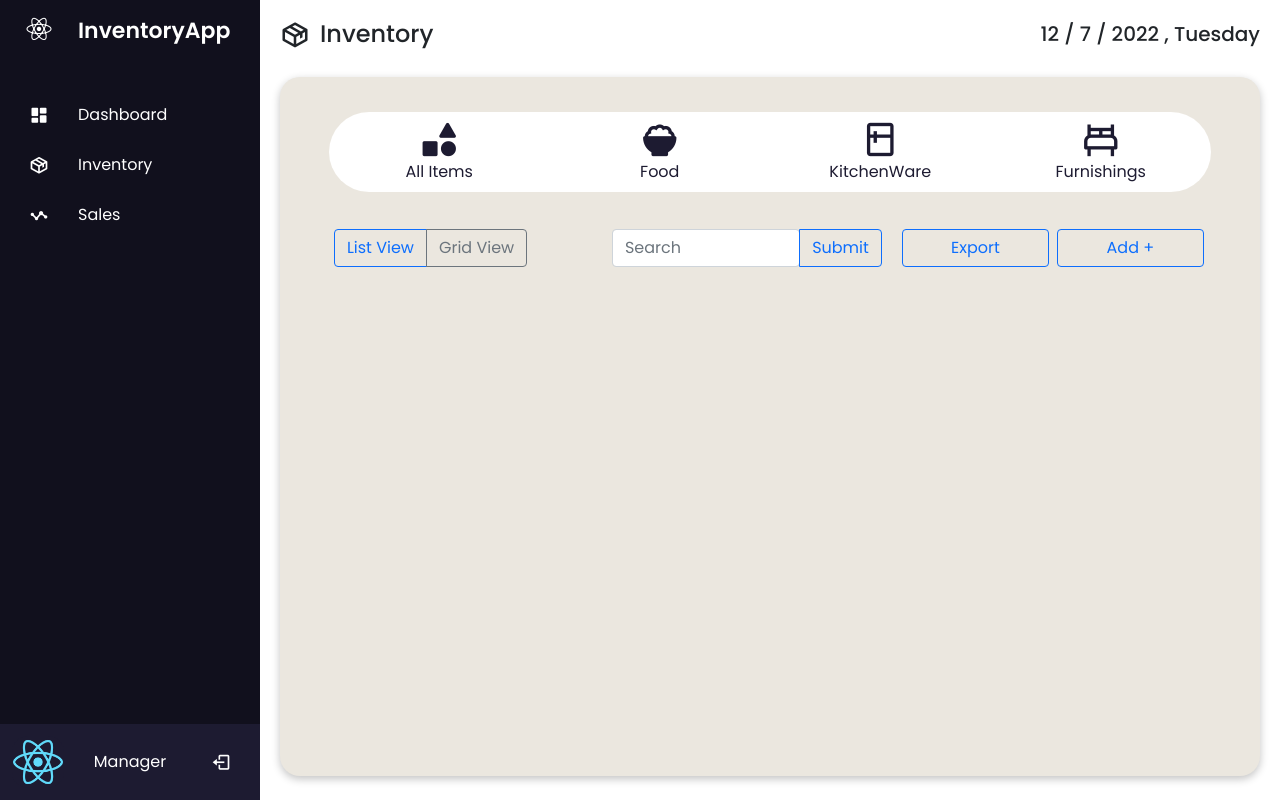
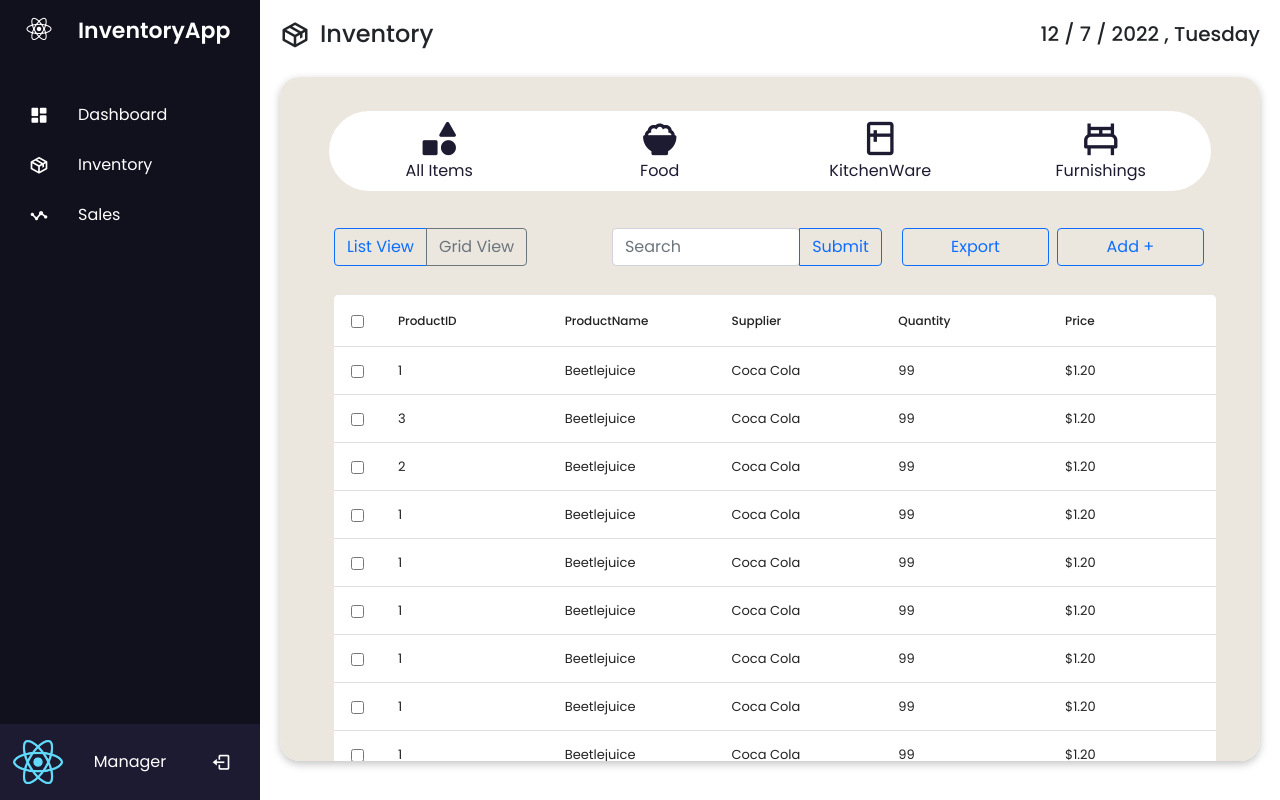
Before and after one commit to kendricktty/simplylogs, a React (Create React App) app in the folder inventoryapp-frontend/: page /inventory in a window 1280 px wide. Built offline with nearby package versions, Linux system fonts and the light colour scheme.

Commit message:
added table to inventory

```diff
--- a/inventoryapp-frontend/package.json
+++ b/inventoryapp-frontend/package.json
@@ -3,12 +3,15 @@
   "version": "0.1.0",
   "private": true,
   "dependencies": {
+    "@material-ui/core": "^4.12.4",
+    "@material-ui/icons": "^4.11.3",
     "@testing-library/jest-dom": "^5.16.4",
     "@testing-library/react": "^13.2.0",
     "@testing-library/user-event": "^13.5.0",
     "bootstrap": "^5.1.3",
     "react": "^18.1.0",
     "react-bootstrap": "^2.4.0",
+    "react-data-table-component": "^7.5.2",
     "react-dom": "^18.1.0",
     "react-router-dom": "^6.3.0",
     "react-scripts": "5.0.1",
--- a/inventoryapp-frontend/public/index.html
+++ b/inventoryapp-frontend/public/index.html
@@ -27,7 +27,10 @@
     -->
     <!-- Boxicons CDN link -->
     <link href='https://unpkg.com/boxicons@2.1.2/css/boxicons.min.css' rel='stylesheet'>
+    <!-- google fontlink -->
     <link rel="stylesheet" href="https://fonts.googleapis.com/css2?family=Material+Symbols+Outlined:opsz,wght,FILL,GRAD@48,400,0,0" />
+    <!-- font awesome link -->
+    <link rel="stylesheet" href="https://cdnjs.cloudflare.com/ajax/libs/font-awesome/6.1.1/css/all.min.css">
     <title>React App</title>
   </head>
   <body>
--- /dev/null
+++ b/inventoryapp-frontend/src/components/InventoryTable.js
@@ -0,0 +1,134 @@
+import React from 'react'
+import DataTable from 'react-data-table-component';
+import CustomMaterialPagination from '../materialui/CustomMaterialPagination';
+
+/*
+https://react-data-table-component.netlify.app/?path=/docs/api-columns--page -- link to
+  table  api
+*/
+// A super simple expandable component.
+const ExpandedComponent = ({ data }) => <pre>{JSON.stringify(data, null, 2)}</pre>;
+
+//
+const columns = [
+    {
+        name: 'ProductID',
+        selector: row => row.productId,
+        sortable: true,
+		sortField: 'title'
+    },
+    {
+        name: 'ProductName',
+        selector: row => row.productName,
+        sortable: true,
+		sortField: 'title'
+    },
+    {
+        name: 'Supplier',
+        selector: row => row.supplier,
+        sortable: true,
+		sortField: 'title'
+    },
+    {
+        name: 'Quantity',
+        selector: row => row.quatity,
+        sortable: true,
+		sortField: 'title'
+    },
+    {
+        name: 'Price',
+        selector: row => row.price,
+        sortable: true,
+		sortField: 'title'
+    },
+];
+
+//test data ultimate we will have to pull data from backend to add to this
+
+const data = [
+    {
+        productId: 1,
+        productName: 'Beetlejuice',
+        supplier: 'Coca Cola',
+        quatity: 99,
+        price: "$1.20"
+    },
+    {
+        productId: 3,
+        productName: 'Beetlejuice',
+        supplier: 'Coca Cola',
+        quatity: 99,
+        price: "$1.20"
+    },
+    {
+        productId: 2,
+        productName: 'Beetlejuice',
+        supplier: 'Coca Cola',
+        quatity: 99,
+        price: "$1.20"
+    },
+    {
+        productId: 1,
+        productName: 'Beetlejuice',
+        supplier: 'Coca Cola',
+        quatity: 99,
+        price: "$1.20"
+    },
+    {
+        productId: 1,
+        productName: 'Beetlejuice',
+        supplier: 'Coca Cola',
+        quatity: 99,
+        price: "$1.20"
+    },
+    {
+        productId: 1,
+        productName: 'Beetlejuice',
+        supplier: 'Coca Cola',
+        quatity: 99,
+        price: "$1.20"
+    },
+    {
+        productId: 1,
+        productName: 'Beetlejuice',
+        supplier: 'Coca Cola',
+        quatity: 99,
+        price: "$1.20"
+    },
+    {
+        productId: 1,
+        productName: 'Beetlejuice',
+        supplier: 'Coca Cola',
+        quatity: 99,
+        price: "$1.20"
+    },
+    {
+        productId: 1,
+        productName: 'Beetlejuice',
+        supplier: 'Coca Cola',
+        quatity: 99,
+        price: "$1.20"
+    },
+    {
+        productId: 1,
+        productName: 'Beetlejuice',
+        supplier: 'Coca Cola',
+        quatity: 99,
+        price: "$1.20"
+    }
+
+]
+
+export default function InventoryTable() {
+    return (
+        <DataTable
+            className="dataTable"
+            columns={columns}
+            data={data}
+            selectableRows
+            //adding pagination to the table
+            pagination
+            paginationComponent={CustomMaterialPagination}
+        />
+    );
+};
--- a/inventoryapp-frontend/src/components/SideNav.js
+++ b/inventoryapp-frontend/src/components/SideNav.js
@@ -36,7 +36,7 @@ export default function SideNav() {
                             <div className="name_job">
                                 <div className="name">Manager</div>
                             </div>
-                        <i class='bx bx-log-out' id="log_out"></i>
+                        <a href="/"><i class='bx bx-log-out' id="log_out"></i></a>
                     </div>
                 </li>
             </ul>
--- a/inventoryapp-frontend/src/index.css
+++ b/inventoryapp-frontend/src/index.css
@@ -287,12 +287,13 @@
 
 .inventoryDisplay {
   width: 100%;
-  height: 92%;
+  height: 90%;
   border-radius: 20px;
   background-color: #ebe7df;
   box-shadow: rgba(0, 0, 0, 0.24) 0px 3px 8px;
   margin-top: 20px;
   position: relative;
+  overflow: auto;
 }
 
 .inventoryHeaderLogo {
@@ -359,3 +360,14 @@ InventoryNav--catergoryBtn:hover {
   white-space: normal;
   word-wrap: break-word;
 }
+
+/* inventory Table */
+
+.inventoryTable {
+  position: relative;
+  width: 90%;
+  left: 5.5%;
+  top: 10%;
+  background-color: #fff;
+  border-radius: 5px;
+}
--- /dev/null
+++ b/inventoryapp-frontend/src/materialui/CustomMaterialPagination.js
@@ -0,0 +1,72 @@
+import React from 'react';
+import TablePagination from '@material-ui/core/TablePagination'
+import IconButton from '@material-ui/core/IconButton';
+import FirstPageIcon from '@material-ui/icons/FirstPage';
+import KeyboardArrowLeft from '@material-ui/icons/KeyboardArrowLeft';
+import KeyboardArrowRight from '@material-ui/icons/KeyboardArrowRight';
+import LastPageIcon from '@material-ui/icons/LastPage';
+
+
+
+function TablePaginationActions({ count, page, rowsPerPage, onChangePage }) {
+    const handleFirstPageButtonClick = () => {
+        onChangePage(1);
+    };
+
+    function getNumberOfPages(count, rowsPerPage) {
+        return count / rowsPerPage
+    }
+
+    // RDT uses page index starting at 1, MUI starts at 0
+    // i.e. page prop will be off by one here
+    const handleBackButtonClick = () => {
+        onChangePage(page);
+    };
+
+    const handleNextButtonClick = () => {
+        onChangePage(page + 2);
+    };
+
+    const handleLastPageButtonClick = () => {
+        onChangePage(getNumberOfPages(count, rowsPerPage));
+    };
+
+    return (
+        <>
+            <IconButton onClick={handleFirstPageButtonClick} disabled={page === 0} aria-label="first page">
+                <FirstPageIcon />
+            </IconButton>
+            <IconButton onClick={handleBackButtonClick} disabled={page === 0} aria-label="previous page">
+                <KeyboardArrowLeft />
+            </IconButton>
+            <IconButton
+                onClick={handleNextButtonClick}
+                disabled={page >= getNumberOfPages(count, rowsPerPage) - 1}
+                aria-label="next page"
+            >
+                <KeyboardArrowRight />
+            </IconButton>
+            <IconButton
+                onClick={handleLastPageButtonClick}
+                disabled={page >= getNumberOfPages(count, rowsPerPage) - 1}
+                aria-label="last page"
+            >
+                <LastPageIcon />
+            </IconButton>
+        </>
+    );
+}
+
+const CustomMaterialPagination = ({ rowsPerPage, rowCount, onChangePage, onChangeRowsPerPage, currentPage }) => (
+    <TablePagination
+        component="nav"
+        count={rowCount}
+        rowsPerPage={rowsPerPage}
+        page={currentPage - 1}
+        onChangePage={onChangePage}
+        onChangeRowsPerPage={({ target }) => onChangeRowsPerPage(Number(target.value))}
+        ActionsComponent={TablePaginationActions}
+    />
+);
+
+export default CustomMaterialPagination
--- a/inventoryapp-frontend/src/pages/Inventory.js
+++ b/inventoryapp-frontend/src/pages/Inventory.js
@@ -3,6 +3,7 @@ import SideNav from '../components/SideNav'
 import InventoryHeader from '../components/InventoryHeader';
 import InventoryNav from '../components/InventoryNav';
 import InventoryUtilityBar from '../components/InventoryUtilityBar';
+import InventoryTable from '../components/InventoryTable';
 
 function Inventory() {
   return (
@@ -13,6 +14,9 @@ function Inventory() {
           <div className="inventoryDisplay">
             <InventoryNav />
             <InventoryUtilityBar />
+            <div className="inventoryTable">
+                <InventoryTable />
+            </div>
           </div>
         </div>
     </div>
```
Also changed, not shown: 1 other file (tests, documents, lock files or other folders).
